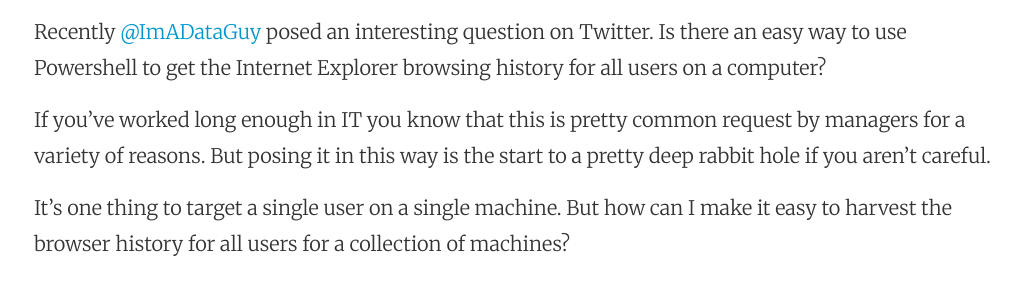
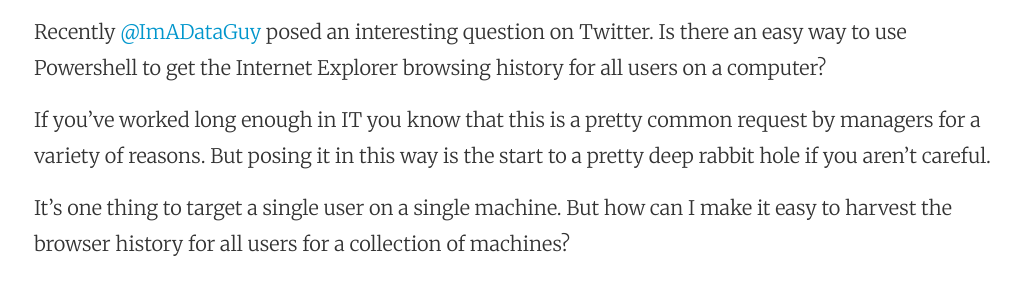
Before and after one commit to RandomNoun7/RandomNoun7.github.io, a Jekyll site: the page built from _posts/2015-07-29-get-browser-history.markdown, in a window 1280 px wide and 900 px high, scrolled down 332 px. Shown: the part 153-453 px from the top of the window, without its empty margins (126-1147 px from the left). Built offline with Jekyll 4.4.1, drawn with Linux system fonts in a browser that asks for light colours.

```diff
--- a/_posts/2015-07-29-get-browser-history.markdown
+++ b/_posts/2015-07-29-get-browser-history.markdown
@@ -5,7 +5,7 @@ layout: post
 ---
 Recently [@ImADataGuy](https://twitter.com/ImADataGuy) posed an interesting question on Twitter. Is there an easy way to use Powershell to get the Internet Explorer browsing history for all users on a computer?
 
-If you've worked long enough in IT you know that this is pretty common request by managers for a variety of reasons. But posing it in this way is the start to a pretty deep rabbit hole if you aren't careful.
+If you've worked long enough in IT you know that this is a pretty common request by managers for a variety of reasons. But posing it in this way is the start to a pretty deep rabbit hole if you aren't careful.
 
 It's one thing to target a single user on a single machine. But how can I make it easy to harvest the browser history for all users for a collection of machines?
 
```
